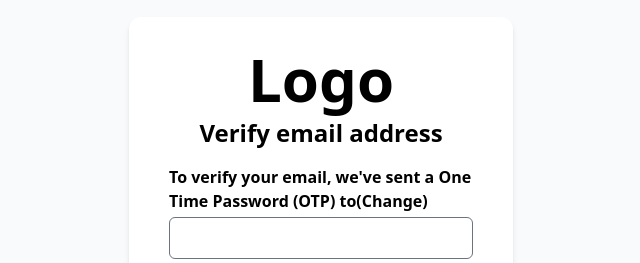
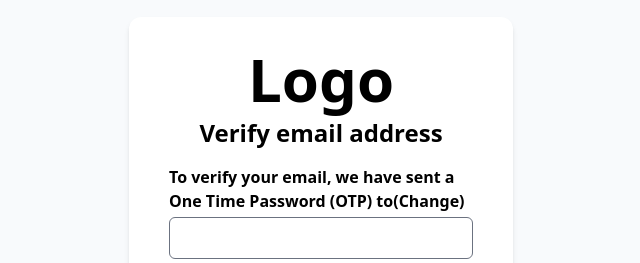
Before and after one commit to jeemhub/almalk, a Next.js app: page /verify in a window 1280 px wide. Shown: the part 194-457 px from the top of the page, without its empty margins (319-959 px from the left). Built offline with nearby package versions, Linux system fonts and the light colour scheme.

Commit message:
Update verify.js
fix error

```diff
--- a/pages/verify.js
+++ b/pages/verify.js
@@ -54,7 +54,7 @@ export default function Verify() {
 
             <div>
               <label className="block mb-1  font-semibold">
-                To verify your email, we've sent a One Time Password (OTP) to
+                To verify your email, we have sent a One Time Password (OTP) to
                 {email}(Change){" "}
               </label>
 
@@ -75,7 +75,7 @@ export default function Verify() {
             Create Account
           </button>
           <div>
-              <button className="text-center text-blue-500" onclick={handelResend}>Resend OTP</button>
+              <button className="text-center text-blue-500" onClick={handelResend}>Resend OTP</button>
           </div>
         </div>
       </form>
```
